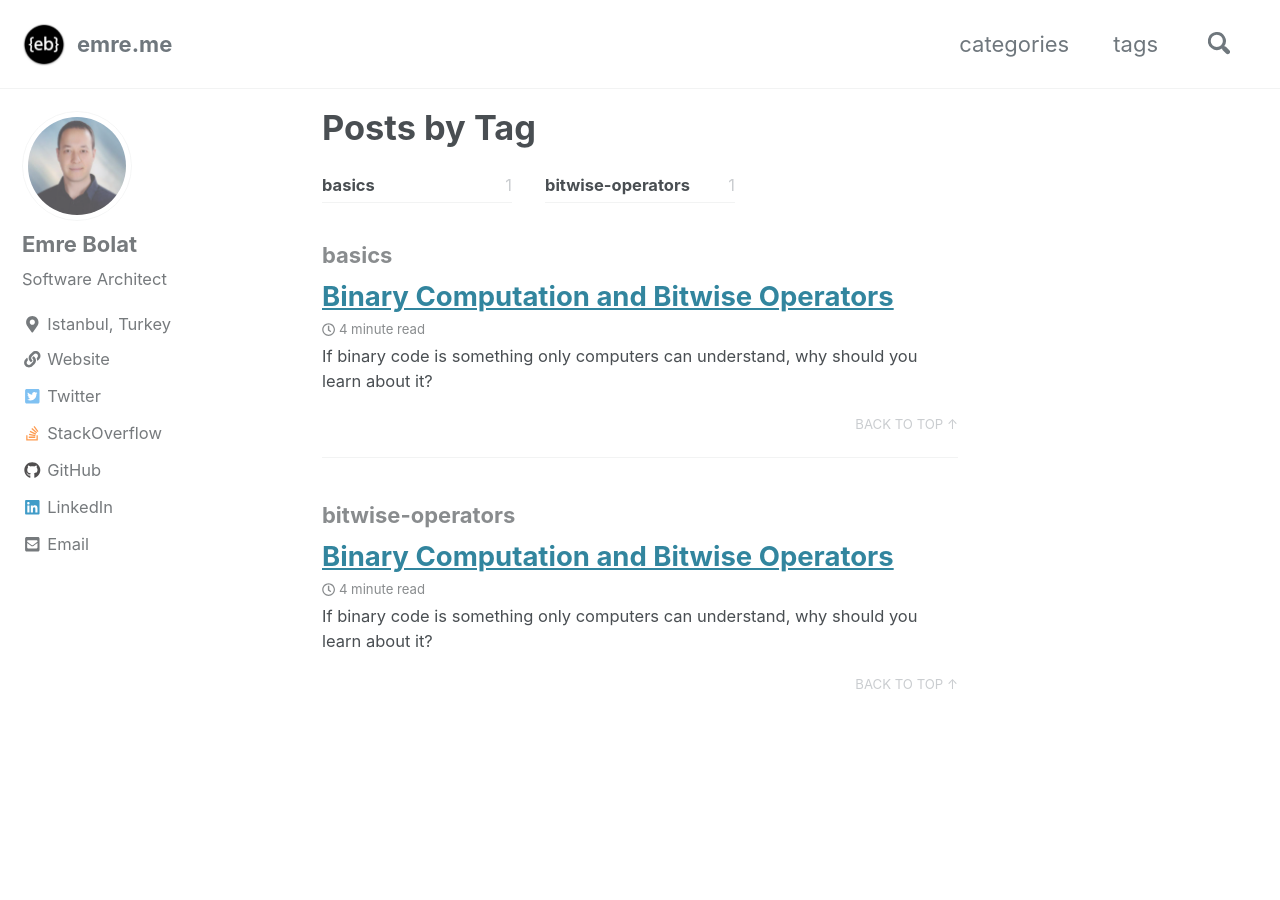
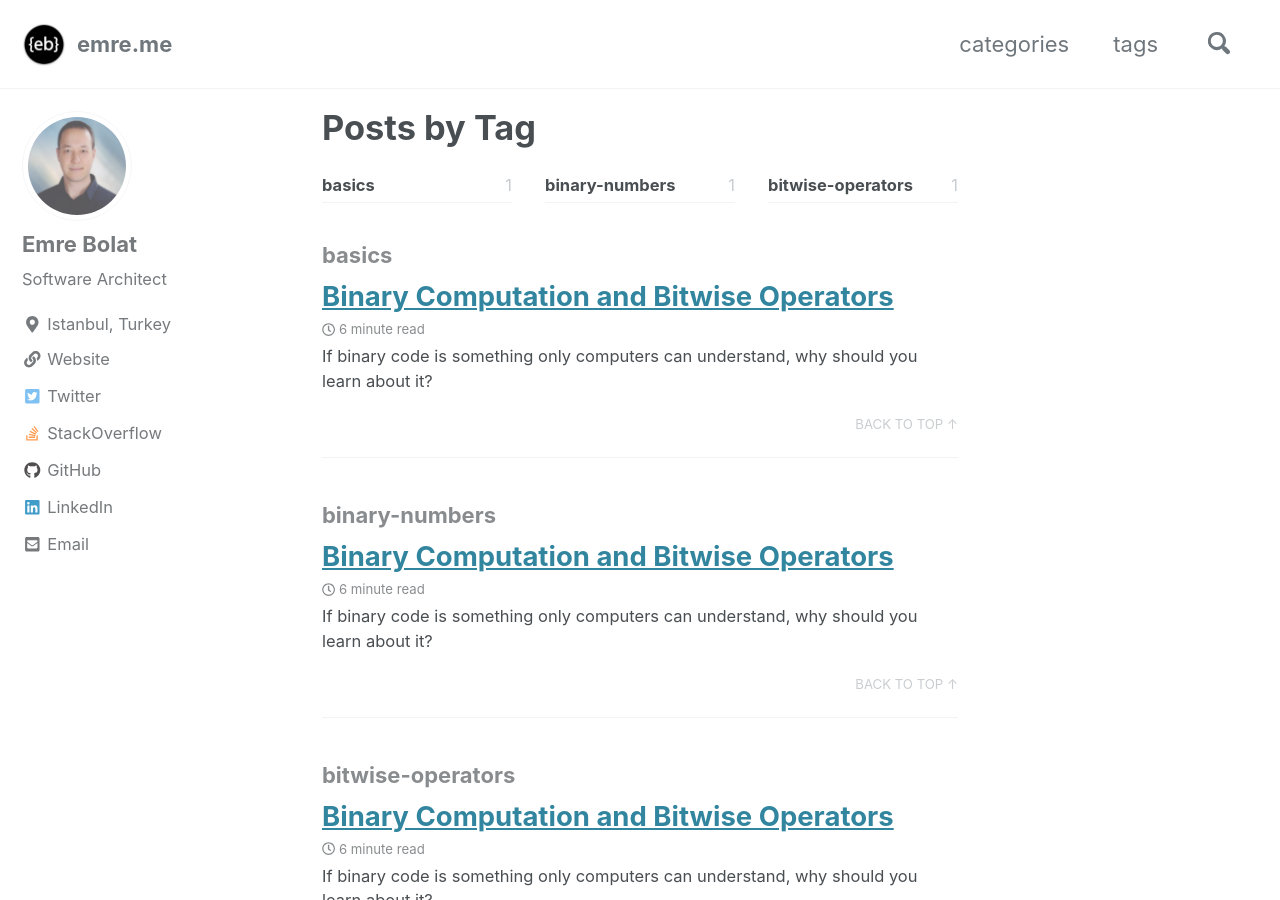
Before and after one commit to ebolat/emre.me, a Jekyll site: the page built from _pages/tag-archive.md, in a window 1280 px wide and 900 px high. Built offline with Jekyll 4.4.1, drawn with Linux system fonts in a browser that asks for light colours; cached includes are drawn as plain includes; nearby versions of some CDN libraries; comment, search, counter and statistics services are not loaded; a style sheet for code colours, icons or effects is not loaded; some of the changed lines change nothing that is shown.

Commit message:
Binary numbers part is finished

```diff
--- a/_posts/2019-04-15-binary-computation-and-bitwise-operators.md
+++ b/_posts/2019-04-15-binary-computation-and-bitwise-operators.md
@@ -7,6 +7,7 @@
   - computer-science
 tags:
   - basics
+  - binary-numbers
   - bitwise-operators
 ---
 
@@ -25,7 +26,7 @@
 
 ![Decimal Number - 123](https://cdn.emre.me/2019-04-15-binary-numbers-123.png){: .align-center}
 
-So, with the number “123”, for example, we have a 3 representing the **1**’s, a 2 representing the **10**’s, and finally a 1 to represent the **100**’s and total of them are 123.
+So, with the number *123*, for example, we have a *3* representing the **1**’s, a *2* representing the **10**’s, and finally a *1* to represent the **100**’s and total of them are **123**.
 
 We are starting from 10 to the power of 0 and increasing the powers while moving to left 1, 2, 3 and so on.
 
@@ -33,15 +34,55 @@
 
 ![Binary Number - 0111 1011](https://cdn.emre.me/2019-04-15-binary-numbers-01111011.png){: .align-center}
 
-In the binary system, each digit in a certain number represents the **1**’s, **2**’s, **4**’s, **8**’s, **16**’s, **32**’s, **64**’s, **128**’s, **256**’s and so on, starting from the right hand side.
+In the binary system, each digit in a certain number represents **1**’s, **2**’s, **4**’s, **8**’s, **16**’s, **32**’s, **64**’s, **128**’s, **256**’s and so on, starting from the right hand side.
+
+## What about negative numbers? ##
+
+Computers use a method called *Two's Complement* [<sup>2</sup>][2] to represent negative numbers. Also this method can be more effective when performing mathematical operations like adding and subtracting.
+
+In this method, the **bit** at the far left side of the bit pattern is **the most significant bit** or **MSB** is used to indicate *positive* or *negative* numbers.
+
+Positive numbers always start with a **0** and the remaining bits are used to store the actual size of the number.
+
+Four-bit, positive, two's complement numbers would be 0000 = 0, 0001 = 1, up to 0111 = 7. The smallest positive number is the smallest binary value.
+
+![4-bit Positive Binary Numbers](https://cdn.emre.me/2019-04-15-four-bit-positive-binary-numbers.png){: .align-center}
+
+Negative numbers always start with a **1** and the remaining bits are used to store the actual size of the number. The smallest negative number is the largest binary value. (*e.g.* **1111** is **-1**)
+
+![4-bit Negative Binary Numbers](https://cdn.emre.me/2019-04-15-four-bit-negative-binary-numbers.png){: .align-center}
+
+## Steps to convert a positive binary number to its negative value ##
+
+Following steps will convert a positive binery number to its negative value by using *Two's Complement for negative numbers* method.
+
+
+
+1. Find the *positive* binary value for the *negative* number you want to represent.
+2. Add a **0** to the front of the number, to indicate that it is *positive*.
+3. Invert or find the complement of each bit in the number.
+4. Add **1** to this number.
+
+[Ben Eater](https://www.youtube.com/channel/UCS0N5baNlQWJCUrhCEo8WlA) is explaining these steps very clearly in his [YouTube Channel](https://www.youtube.com/channel/UCS0N5baNlQWJCUrhCEo8WlA).
+
+<iframe width="560" height="315" src="https://www.youtube-nocookie.com/embed/4qH4unVtJkE" frameborder="0" allow="accelerometer; autoplay; encrypted-media; gyroscope; picture-in-picture" allowfullscreen></iframe>
 
 Even though we do need a few more digits than we did with the decimal system, the binary system is just as good as the decimal system for displaying numbers.
+
 Well, we are not limited to numbers, different types of information can also be represented in binary code, too!
 
-To be able to represent **text in binary code**, we can use simple numbers to represent the different letters in the alphabet. So, “A” could be “1”, “B” could be “2”, and so on.
+To be able to represent **text in binary code**, we can use simple numbers to represent the different letters in the alphabet. So, *A* could be **1**, *B* could be **2**, and so on.
 
-Also, images and graphics displayed on your screen consists of pixels and each pixel in an image has **a numerical value** that determines the color it should display. This means that, we can represent images and graphics with binary code.
+Also, *images* and *graphics* displayed on your screen consists of pixels and each pixel in an image has **a numerical value** that determines the color it should display. This means that, we can represent images and graphics with binary code.
+
+## Bitwise Operators ##
+
+
 
 ### References ###
+[1]: https://en.wikipedia.org/wiki/Decimal#Origin
+
+[2]: https://en.wikipedia.org/wiki/Two%27s_complement
+
 1. Wikipedia, *[Origin of the Decimal Number System](https://en.wikipedia.org/wiki/Decimal#Origin)*
-[1]: https://en.wikipedia.org/wiki/Decimal#Origin
+2. Wikipedia, *[Two's complement](https://en.wikipedia.org/wiki/Two%27s_complement)*
```
